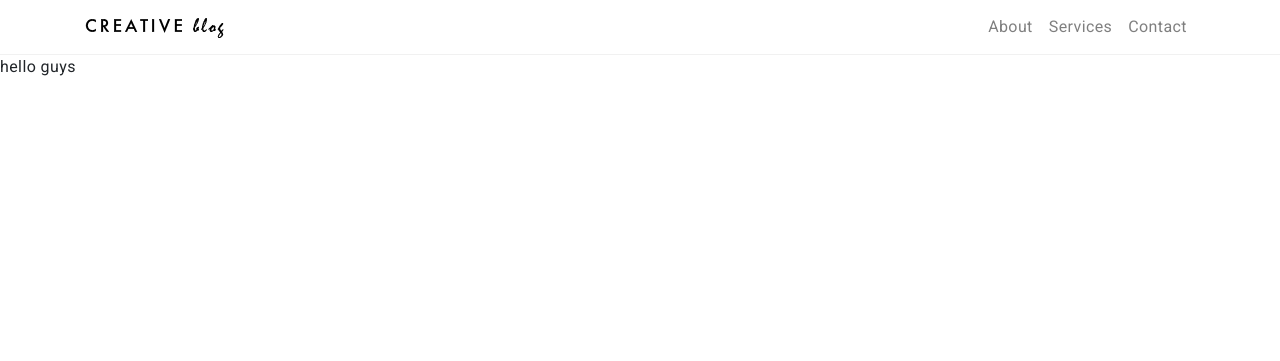
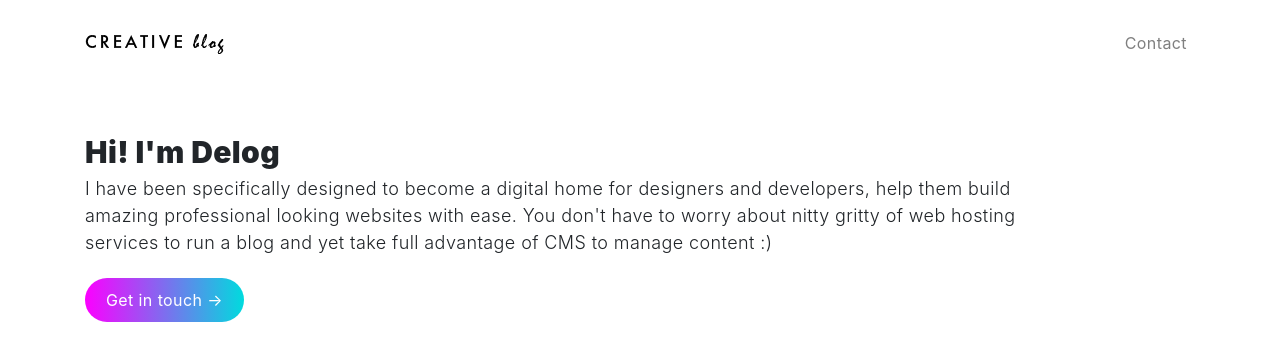
Before and after one commit to developerjahid/creative-blog, a Gatsby site: page / in a window 1280 px wide. Built offline with nearby package versions, Linux system fonts and the light colour scheme; Gatsby itself is replaced by a stand-in of ours.

Commit message:
update config

```diff
--- a/src/components/layout/navbar/nav/nav1.js
+++ b/src/components/layout/navbar/nav/nav1.js
@@ -1,39 +1,20 @@
-import React, { Fragment, useState } from "react"
+import React, { Fragment } from "react"
 import { Link } from "gatsby"
-import window from "global"
-import { Nav, Navbar, Collapse, NavbarToggler, Container } from "reactstrap"
+import { Nav, Navbar, Container } from "reactstrap"
 import Navitem from "./navitem"
 import Logo from "../../../../images/logo.webp"
 
-const Nav1 = (props) => {
-
-    //Nacbar Toggler
-    const [isOpen, setIsOpen] = useState(false);
-    const toggle = () => setIsOpen(!isOpen);
-    //Nacbar Color on Scroll
-    window.onscroll = () => {
-        const scrollNav = document.querySelector("nav")
-        const scrollMe = window.scrollY
-        if( scrollMe >= 100 ) {
-            scrollNav.classList.add("scroll")
-        } else {
-            scrollNav.classList.remove("scroll")
-        }
-    }
-
+const Nav1 = props => {
   return (
     <Fragment>
-            <Navbar className="navbar-transparent fixed-top navbar-light" expand="md">
+      <Navbar className="navbar-transparent navbar-light" expand="md">
         <Container>
-                    <Link className='navbar-brand' to='/'><img src={Logo} alt="logo"/></Link>
-                    <NavbarToggler onClick={toggle} />
-                    <Collapse isOpen={isOpen} navbar>
+          <Link className="navbar-brand" to="/">
+            <img src={Logo} alt="logo" />
+          </Link>
           <Nav className="ml-auto" navbar>
-                            <Navitem name='About' url='about' />
-                            <Navitem name='Services' url='services' />
-                            <Navitem name='Contact' url='contact' />
+            <Navitem name="Contact" url="contact" />
           </Nav>
-                    </Collapse>
         </Container>
       </Navbar>
     </Fragment>
--- a/src/components/layout/navbar/nav/navitem.js
+++ b/src/components/layout/navbar/nav/navitem.js
@@ -1,10 +1,14 @@
 import React from "react"
 import { Link } from "gatsby"
 
-const Navitem = ( props ) => {
-    return (
-        <li className='nav-item'><Link className='nav-link' to={props.url}>{props.name}</Link></li>
-    )
+const Navitem = props => {
+  return (
+    <li className="nav-item">
+      <Link className="nav-link nav-a" to={props.url}>
+        {props.name}
+      </Link>
+    </li>
+  )
 }
 
 export default Navitem
--- a/src/pages/index.js
+++ b/src/pages/index.js
@@ -5,9 +5,22 @@ import Layout from "../components/layout/layout"
 
 const IndexPage = () => (
   <Layout>
-    <div className="homepage navtop"> hello guys</div>
+    <div className="container">
+      <div className="hero-header">
+        <div className="headline">Hi! I'm Delog</div>
+        <div className="primary-content">
+          I have been specifically designed to become a digital home for
+          designers and developers, help them build amazing professional looking
+          websites with ease. You don't have to worry about nitty gritty of web
+          hosting services to run a blog and yet take full advantage of CMS to
+          manage content :)
+        </div>
+        <a className="button -primary" href="/contact">
+          Get in touch →
+        </a>
+      </div>
+    </div>
   </Layout>
 )
 
-
 export default IndexPage
--- a/src/styles/app.css
+++ b/src/styles/app.css
@@ -1,25 +1,41 @@
 /* ---- Global Css ---- */
 body {
-    font-family: "Roboto";
-    letter-spacing: 0.4px;
+  letter-spacing: 0.4px;
 }
 .navtop {
-    margin-top: 55px;
+  margin-top: 55px;
 }
 
 /* ---- Navbar ---- */
 .navbar {
-    height: 55px;
-    border-bottom: 1px solid #f1f1f1;
+  height: 85px;
 }
 .scroll {
-    background: black;
+  background: black;
 }
 .nav-link {
-    color: #000;
+  color: #000;
 }
 
 /* ---- Homepage ---- */
-.homepage {
-
+.hero-header {
+  padding: 45px 0;
+  max-width: 980px;
 }
+.headline {
+  font-weight: 900;
+  font-size: 30px;
+}
+.primary-content {
+  font-size: 18px;
+  margin-bottom: 32px;
+  line-height: 1.5;
+  font-weight: 300;
+}
+.button.-primary {
+  color: #fff;
+  padding: 12px 21px;
+  border-radius: 23px;
+  background: linear-gradient(to right, #fc00ff, #00dbde);
+  text-decoration: none;
+}
```
Also changed, not shown: src/pages/about.js (deleted, +0 -10 lines), src/pages/services.js (deleted, +0 -10 lines), static/admin/config.yml (+8 -3 lines). Lines whose indentation alone changed are shown as unchanged.
